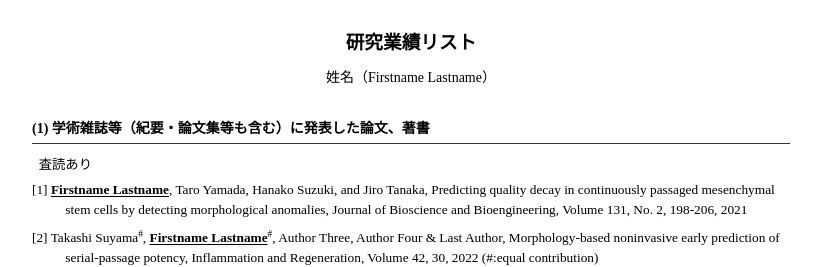
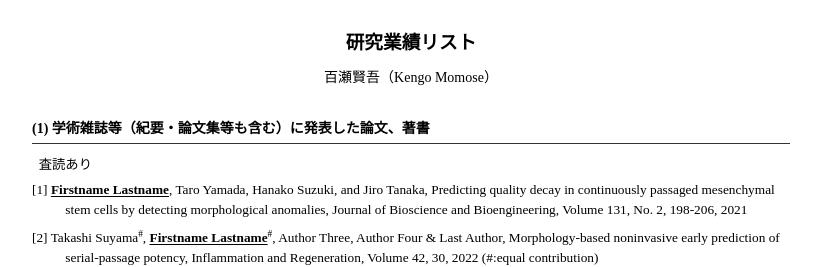
Before and after one commit to kengomomose/achievement-list, a Jekyll site: the page built from index.html, in a window 1280 px wide. Shown: the top 267 px of the page, without its empty margins (229-1050 px from the left). Built offline with Jekyll 4.4.1, drawn with Linux system fonts in a browser that asks for light colours.

Commit message:
Update applicant information in _config.yml

```diff
--- a/_config.yml
+++ b/_config.yml
@@ -1,12 +1,12 @@
 title: 研究業績リスト
 description: Research Achievement List
 baseurl: "/achievement-list"  # リポジトリ名に合わせて変更してください
-url: ""  # https://USERNAME.github.io に変更してください
+url: ""  # https://kengomomose.github.io に変更してください
 
 # 申請者情報
 applicant:
-  name_en: "Firstname Lastname"
-  name_ja: "姓名"
+  name_en: "Kengo Momose"
+  name_ja: "百瀬賢吾"
 
 # Jekyll設定
 markdown: kramdown
```
